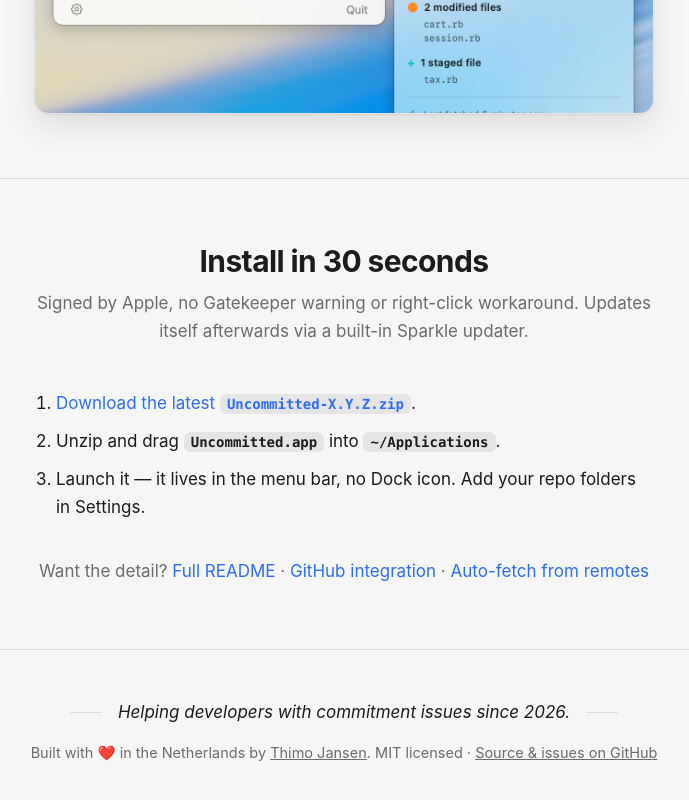
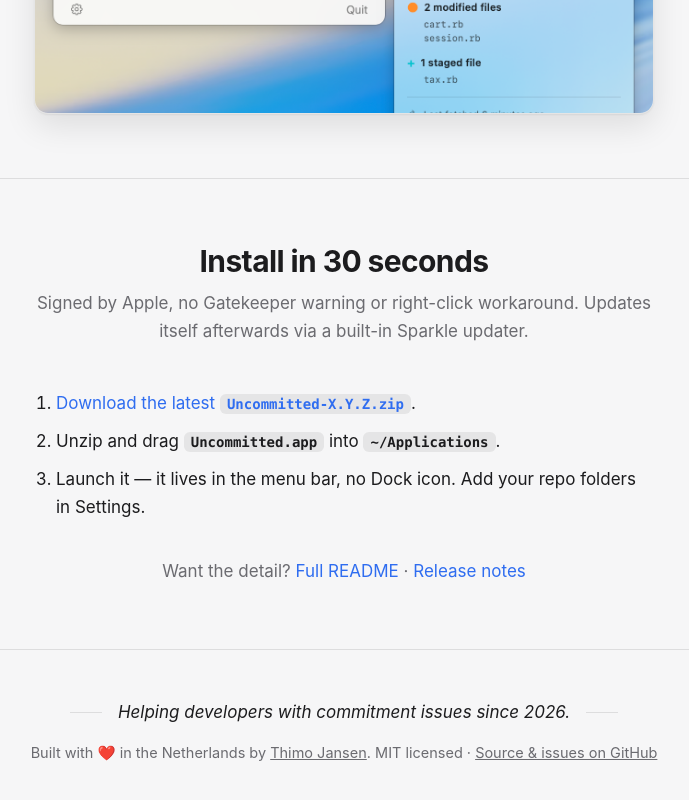
Before and after one commit to thimo/uncommitted, a plain HTML site: page docs/index.html in a window 1280 px wide. Shown: the part 2345-3145 px from the top of the page, without its empty margins (296-985 px from the left). Drawn offline with Linux system fonts and the light colour scheme.

Commit message:
Site: add Release notes link, trim detail list to two

```diff
--- a/docs/index.html
+++ b/docs/index.html
@@ -159,8 +159,7 @@
     </ol>
     <p class="sub" style="margin:36px auto 0">
       Want the detail? <a href="https://github.com/thimo/uncommitted#readme">Full README</a> ·
-      <a href="https://github.com/thimo/uncommitted/blob/main/docs/github-integration.md">GitHub integration</a> ·
-      <a href="https://github.com/thimo/uncommitted/blob/main/docs/auto-fetch.md">Auto-fetch from remotes</a>
+      <a href="https://github.com/thimo/uncommitted/releases">Release notes</a>
     </p>
   </div>
 </section>
```
